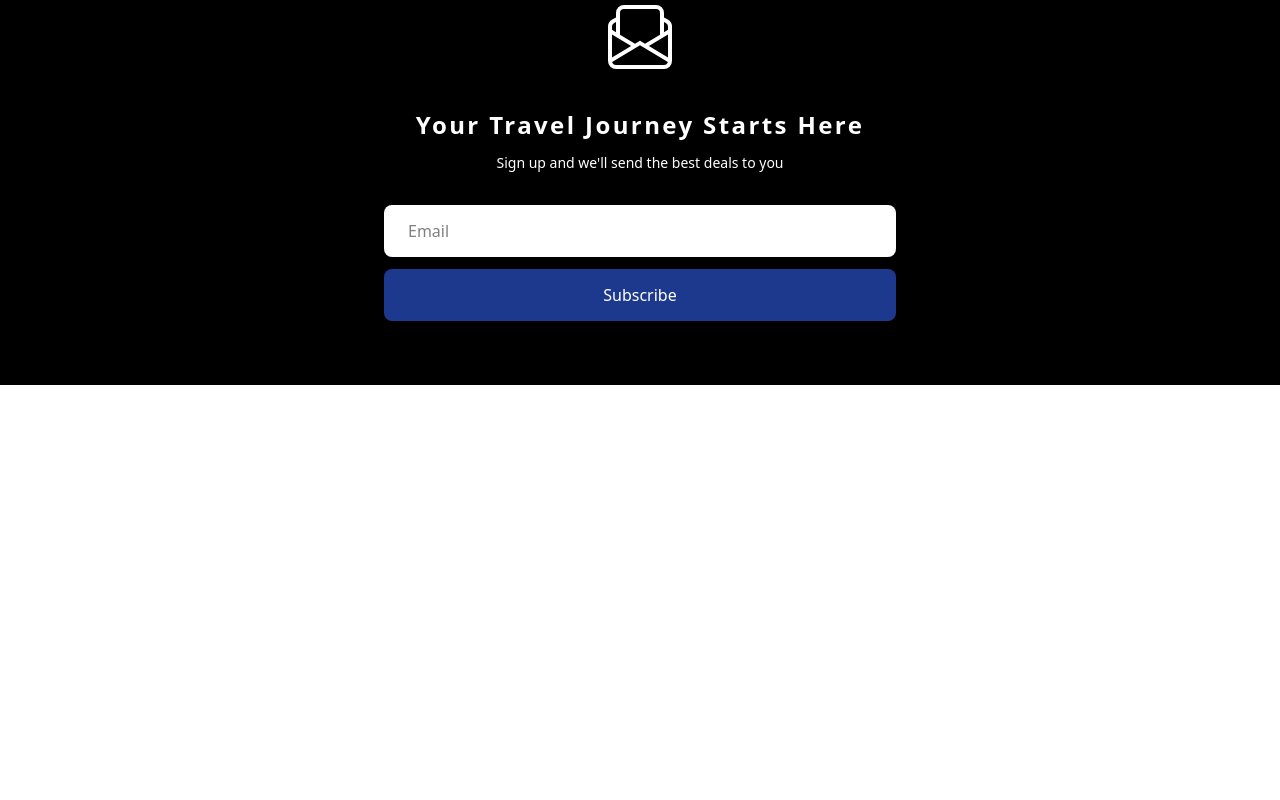
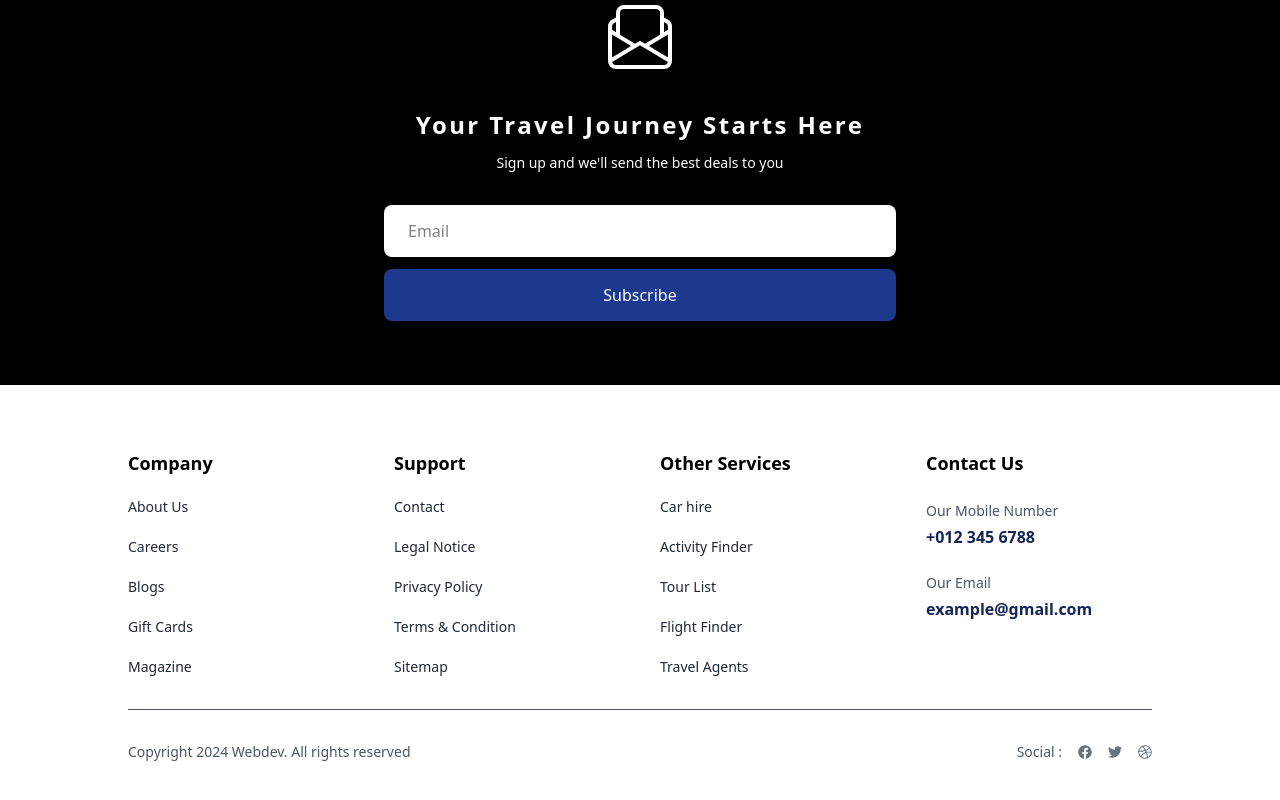
Before and after one commit to SubashLama123/travel-website, a Next.js app: page / in a window 1280 px wide. Shown: the part 4183-4983 px from the top of the page. Before the commit the page ends 4568 px from the top, so only its background shows below. Built offline with nearby package versions, Linux system fonts and the light colour scheme.

Commit message:
footer created

```diff
--- a/app/layout.tsx
+++ b/app/layout.tsx
@@ -3,6 +3,7 @@
 // import { Poppins } from 'next/font/Local';
 import "./globals.css";
 import ResponsiveNav from "@/components/Home/Navbar/ResponsiveNav";
+import Footer from "@/components/Home/Footer/Footer";
 
 const geistSans = Geist({
   variable: "--font-geist-sans",
@@ -36,6 +37,7 @@
         <ResponsiveNav />
 
         {children}
+        <Footer />
 
       </body>
     </html>
--- /dev/null
+++ b/components/Home/Footer/Footer.tsx
@@ -0,0 +1,79 @@
+import Link from 'next/link'
+import React from 'react'
+import { FaDribbble, FaFacebook, FaTwitter } from 'react-icons/fa'
+
+const Footer = () => {
+  return (
+    <div className='pt-16 pb-16'>
+      <div className='w-[80%] mx-auto items-start grid-cols-1 sm:grid-cols-2 grid md:grid-cols-2 lg:grid-cols-4 gap-10'>
+        {/* 1st part */}
+        <div className='space-y-5'>
+          <h1 className='text-lg font-bold'>Company</h1>
+          <p className='text-gray-800 font-medium cursor-pointer text-sm hover:text-blue-950'>About Us</p>
+          <p className='text-gray-800 font-medium cursor-pointer text-sm hover:text-blue-950'>Careers</p>
+          <p className='text-gray-800 font-medium cursor-pointer text-sm hover:text-blue-950'>Blogs</p>
+          <p className='text-gray-800 font-medium cursor-pointer text-sm hover:text-blue-950'>Gift Cards</p>
+          <p className='text-gray-800 font-medium cursor-pointer text-sm hover:text-blue-950'>Magazine</p>
+
+        </div>
+        {/* second part */}
+
+        <div className='space-y-5'>
+          <h1 className='text-lg font-bold'>Support</h1>
+          <p className='text-gray-800 font-medium cursor-pointer text-sm hover:text-blue-950'>Contact</p>
+          <p className='text-gray-800 font-medium cursor-pointer text-sm hover:text-blue-950'>Legal Notice</p>
+          <p className='text-gray-800 font-medium cursor-pointer text-sm hover:text-blue-950'>Privacy Policy</p>
+          <p className='text-gray-800 font-medium cursor-pointer text-sm hover:text-blue-950'>Terms & Condition</p>
+          <p className='text-gray-800 font-medium cursor-pointer text-sm hover:text-blue-950'>Sitemap</p>
+
+        </div>
+
+        {/* Third part */}
+
+        <div className='space-y-5'>
+          <h1 className='text-lg font-bold'>Other Services</h1>
+          <p className='text-gray-800 font-medium cursor-pointer text-sm hover:text-blue-950'>Car hire</p>
+          <p className='text-gray-800 font-medium cursor-pointer text-sm hover:text-blue-950'>Activity Finder</p>
+          <p className='text-gray-800 font-medium cursor-pointer text-sm hover:text-blue-950'>Tour List</p>
+          <p className='text-gray-800 font-medium cursor-pointer text-sm hover:text-blue-950'>Flight Finder</p>
+          <p className='text-gray-800 font-medium cursor-pointer text-sm hover:text-blue-950'>Travel Agents </p>
+
+        </div>
+
+        {/*4th  part */}
+        <div>
+          <h1 className='text-lg font-bold'>Contact Us</h1>
+          <div className='mt-6'>
+            <h1 className='text-sm text-gray-600'>Our Mobile Number</h1>
+            <h1 className='text-base font-bold text-blue-950 mt-1'>+012 345 6788</h1>
+          </div>
+
+          <div className='mt-6'>
+            <h1 className='text-sm text-gray-600'>Our Email</h1>
+            <h1 className='text-base font-bold text-blue-950 mt-1'>example@gmail.com</h1>
+          </div>
+        </div>
+
+
+      </div>
+      {/* Bottom section */}
+
+      <div className='mt-8 w-[80%] mx-auto border-t pt-8 flex flex-col md:flex-row justify-between items-center text-gray-600 text-sm'>
+        <p className='text-center md:text-left'>
+          Copyright 2024 Webdev. All rights reserved
+        </p>
+        <div className='flex items-center space-x-4 mt-4 md:mt-0'>
+          <span>Social :</span>
+          <Link href="#" className='text-gray-500 hover:text-gray-800'>
+            <FaFacebook /></Link>
+          <Link href="#" className='text-gray-500 hover:text-gray-800'>
+            <FaTwitter /></Link>
+          <Link href="#" className='text-gray-500 hover:text-gray-800'>
+            <FaDribbble /></Link>
+        </div>
+      </div>
+    </div>
+  )
+}
+
+export default Footer
```
